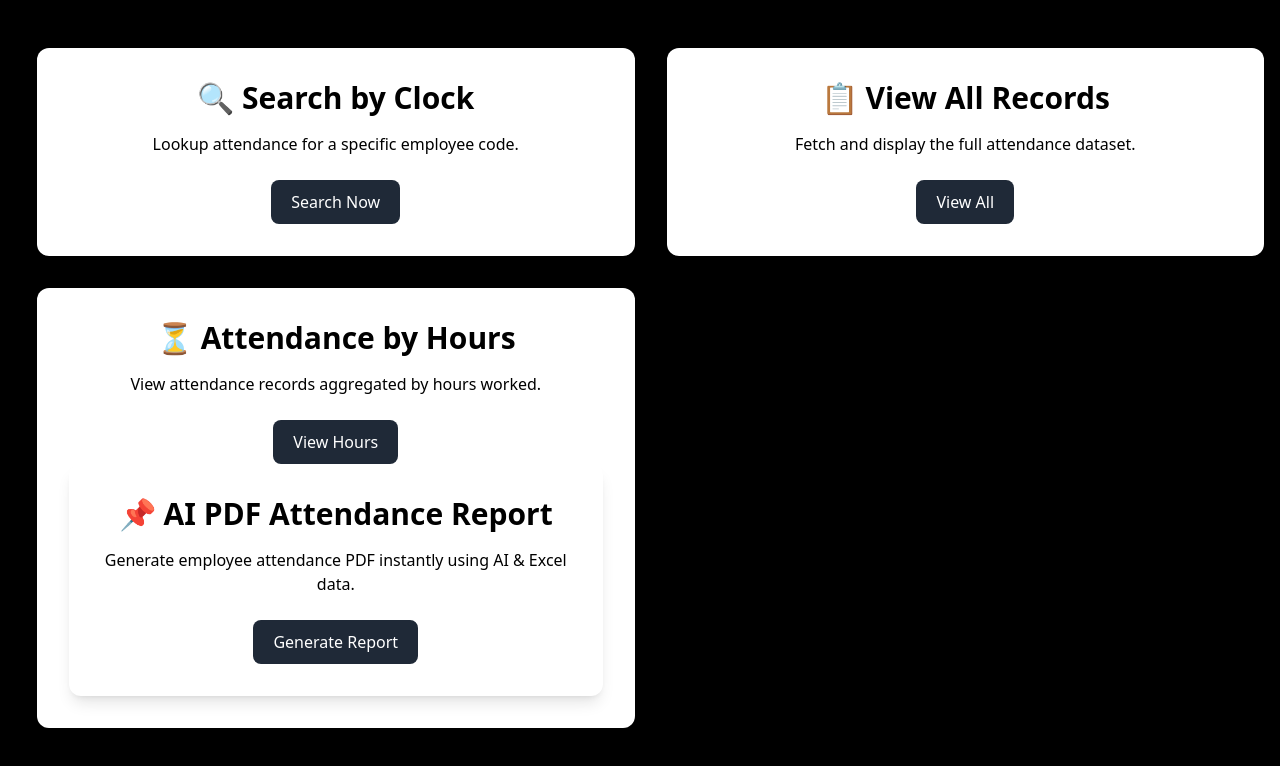
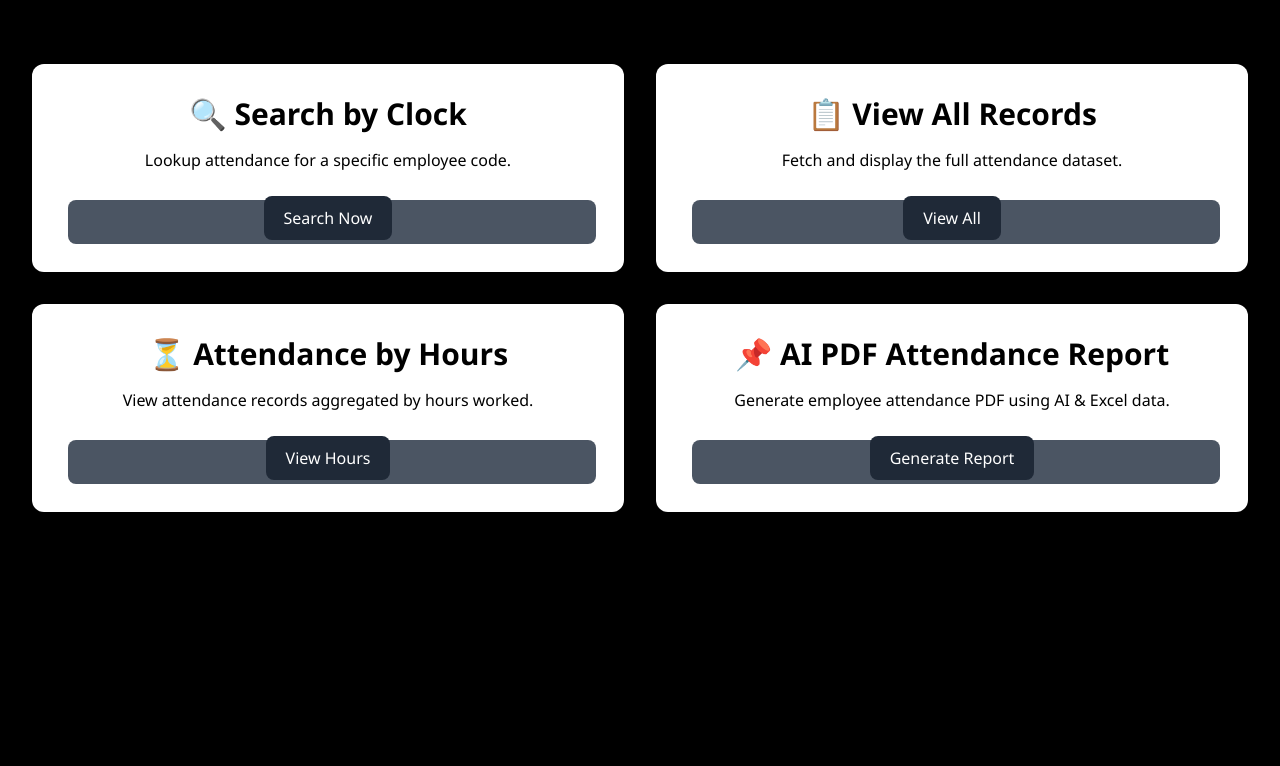
Before and after one commit to sudh182004/Guard-Attendance, a plain HTML site: page index.html in a window 1280 px wide. Drawn offline with nearby package versions, Linux system fonts and the light colour scheme.

Commit message:
Update index.html

```diff
--- a/index.html
+++ b/index.html
@@ -11,25 +11,20 @@
   <link href="https://cdn.jsdelivr.net/npm/flowbite@3.1.2/dist/flowbite.min.css" rel="stylesheet" />
 
   <style>
-    *, *::before, *::after {
-      box-sizing: border-box;
+    body {
+      background-color: #000;
       margin: 0;
-      padding: 0;
+      font-family: "Segoe UI", sans-serif;
+      color: white;
     }
 
-    body {
-      @apply bg-[#1f2937] text-white font-sans min-h-screen flex items-start justify-center p-4;
-    }
-
-    .btn-3d {
-      position: relative;
-      display: inline-block;
-    }
+    .btn-3d { position: relative; }
 
     .btn-3d .bg-layer {
       position: absolute;
       inset: 0;
-      @apply rounded-lg bg-gray-700;
+      border-radius: 8px;
+      background: #4b5563;
       transform: translate(4px, 4px);
       transition: transform 0.2s ease;
       z-index: -1;
@@ -40,10 +35,11 @@
     }
   </style>
 </head>
-<body style="background-color: black; margin-left: 21px;">
+
+<body class="flex items-start justify-center p-4">
   <div class="w-full max-w-7xl px-4 mt-12 grid grid-cols-1 md:grid-cols-2 gap-8">
 
-    <!-- Search by Clock Card -->
+    <!-- 🔍 Search by Clock Card -->
     <div class="bg-white text-black rounded-xl shadow-lg p-8 transform transition hover:-translate-y-2 hover:shadow-2xl">
       <h2 class="text-2xl md:text-3xl font-bold mb-4 text-center">🔍 Search by Clock</h2>
       <p class="text-center mb-6">Lookup attendance for a specific employee code.</p>
@@ -55,7 +51,7 @@
       </div>
     </div>
 
-    <!-- View All Records Card -->
+    <!-- 📋 View All Records Card -->
     <div class="bg-white text-black rounded-xl shadow-lg p-8 transform transition hover:-translate-y-2 hover:shadow-2xl">
       <h2 class="text-2xl md:text-3xl font-bold mb-4 text-center">📋 View All Records</h2>
       <p class="text-center mb-6">Fetch and display the full attendance dataset.</p>
@@ -67,7 +63,7 @@
       </div>
     </div>
 
-    <!-- By Hours -->
+    <!-- ⏳ Attendance by Hours -->
     <div class="bg-white text-black rounded-xl shadow-lg p-8 transform transition hover:-translate-y-2 hover:shadow-2xl">
       <h2 class="text-2xl md:text-3xl font-bold mb-4 text-center">⏳ Attendance by Hours</h2>
       <p class="text-center mb-6">View attendance records aggregated by hours worked.</p>
@@ -77,10 +73,12 @@
           View Hours
         </a>
       </div>
-   <!-- 📄 AI PDF Attendance Report -->
+    </div>
+
+    <!-- 🤖 AI PDF Attendance Report -->
     <div class="bg-white text-black rounded-xl shadow-lg p-8 transform transition hover:-translate-y-2 hover:shadow-2xl">
       <h2 class="text-2xl md:text-3xl font-bold mb-4 text-center">📌 AI PDF Attendance Report</h2>
-  <p class="text-center mb-6">Generate employee attendance PDF instantly using AI & Excel data.</p>
+      <p class="text-center mb-6">Generate employee attendance PDF using AI & Excel data.</p>
       <div class="btn-3d flex justify-center">
         <span class="bg-layer rounded-lg"></span>
         <a href="attendance_pdf.html" class="relative inline-block px-5 py-2.5 bg-[#1f2937] text-white rounded-lg hover:bg-gray-800 focus:ring-4 focus:outline-none focus:ring-gray-600 transition">
@@ -91,9 +89,6 @@
 
   </div>
 
-
-  </div>
-
   <!-- Flowbite JS -->
   <script src="https://cdn.jsdelivr.net/npm/flowbite@3.1.2/dist/flowbite.min.js"></script>
 </body>
```
Lines whose indentation alone changed are shown as unchanged.
